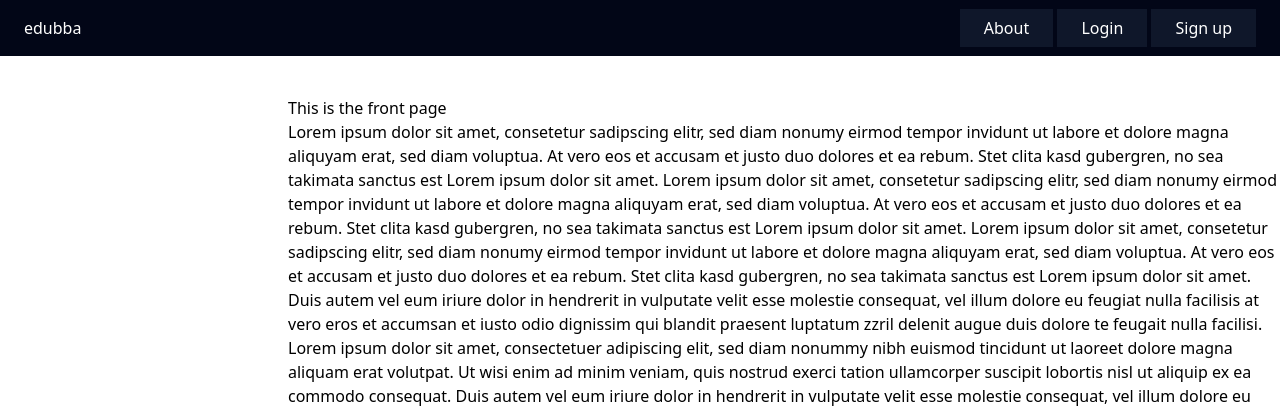
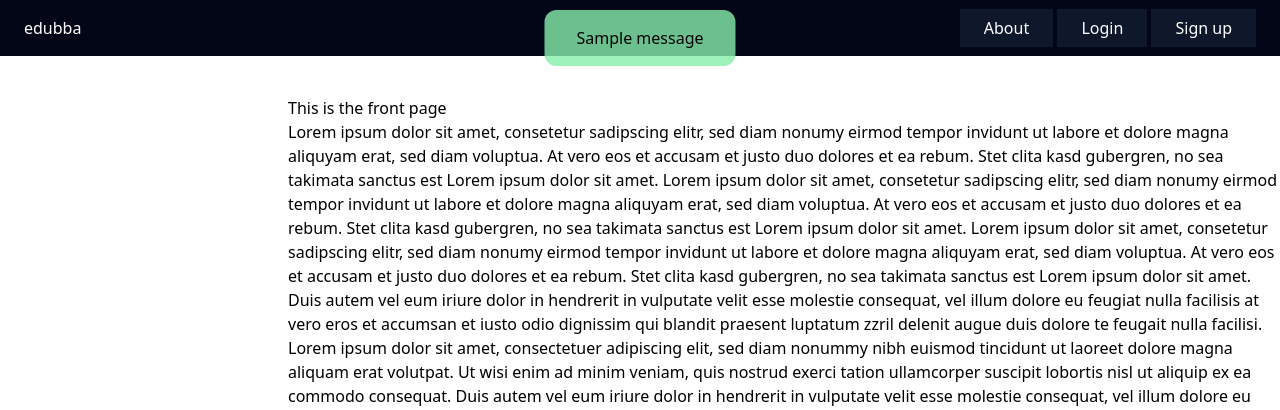
Before and after one commit to thorbjoernheise/edubba, a Django app: page / in a window 1280 px wide. Shown: the top 410 px of the page. Run offline with Django 5.2, Linux system fonts and the light colour scheme; tables that the repository leaves empty hold one stand-in row (values such as "Sample post"); one stand-in notice (Sample message) is shown; some libraries are stand-ins or nearby versions.

Commit message:
Add Basic Notifications

```diff
--- a/edubba/core/templates/core/base.html
+++ b/edubba/core/templates/core/base.html
@@ -38,9 +38,30 @@
         color: #000000; /* Change text color */
         font-weight: bold; /* Add additional styling */
         }
+        .notification {
+        position: fixed;
+        top: 10px; /* Adjust the top position as needed */
+        left: 50%;
+        transform: translateX(-50%);
+        z-index: 9999;
+    }
     </style>
+
 </head>
 <body>
+
+
+    <!-- Messages-->
+    {% if messages %}
+    <div class="notification">
+        {% for message in messages %}
+            <div class="py-4 px-8 {% if message.tags == 'warning' %}bg-red-300{% elif message.tags == 'success' %}bg-green-300{% endif %} rounded-xl opacity-80">
+                {{ message }}
+            </div>
+        {% endfor %}
+    </div>
+    {% endif %}
+
 
     <!-- Top-Menu -->
     <nav class="fixed top-0 left-0 right-0 z-50 py-4 px-6 flex justify-between bg-slate-950">
@@ -58,6 +79,8 @@
             {% endif %}
         </div>
     </nav>
+
+
 
     <!-- Left Menu -->
     {% if user.is_authenticated %}
```
Also changed, not shown: edubba/lead/views.py (+6 -1 lines).
